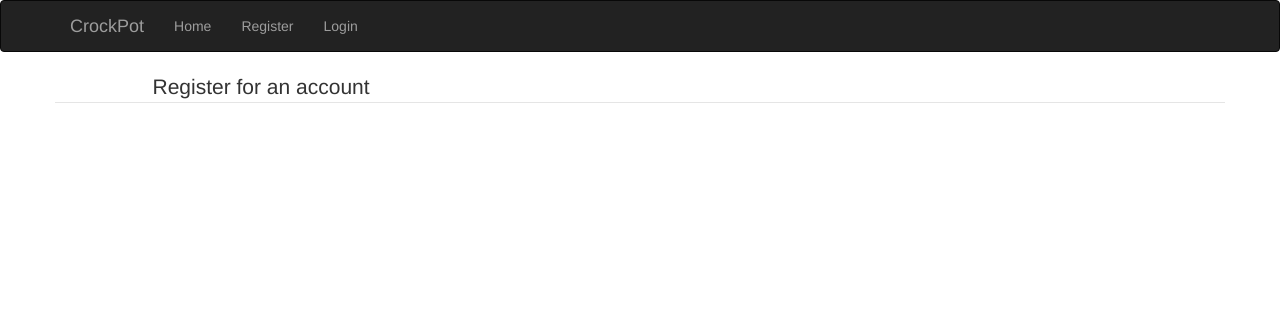
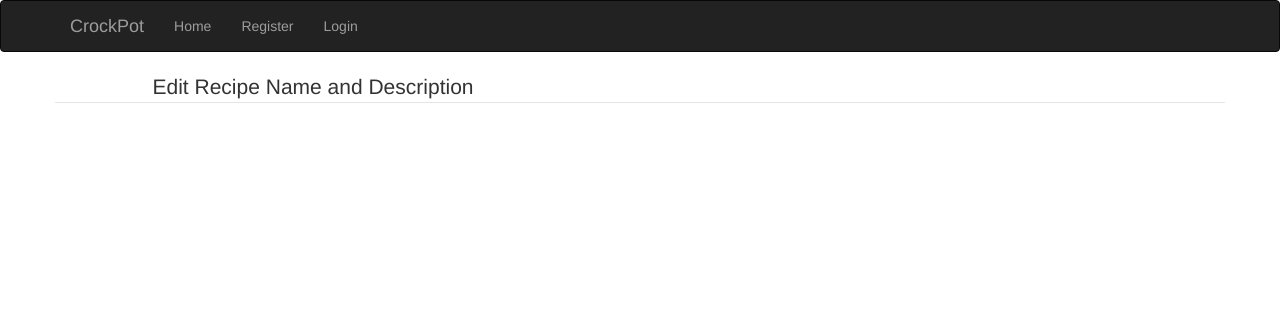
Before and after one commit to gawsk/CrockPot, a Flask app: template app/templates/recipe/edit_recipe.html in a window 1280 px wide. Shown: the top 312 px of the page. Run offline with Flask 2, Linux system fonts and the light colour scheme; the template is opened without the code that fills it: most values are stand-ins (such as "Sample title", 1, 10 or a date in 2020); parts of the project's set-up code (start-up, migrations or seed data) failed here and were passed over; some libraries are stand-ins or nearby versions.

Commit message:
-Fixed edit recipe headings

```diff
--- a/app/templates/recipe/edit_ingredient.html
+++ b/app/templates/recipe/edit_ingredient.html
@@ -16,7 +16,7 @@
       {{ utils.flashed_messages() }}
       <form action="{{ url_for('recipe.edit_ingredient', quantity_id=var.quantity_id) }}" method="post">
         {{ var.form.hidden_tag() }}
-        <legend>Register for an account</legend>
+        <legend>Edit Ingredient</legend>
         {{ wtf.form_field(var.form.description, class='form-control') }}
         {{ render_field(var.form.submit, class='btn btn-success btn-block') }}
       </form>
--- a/app/templates/recipe/edit_recipe.html
+++ b/app/templates/recipe/edit_recipe.html
@@ -16,7 +16,7 @@
       {{ utils.flashed_messages() }}
       <form action="{{ url_for('recipe.edit_recipe', recipe_id=var.recipe_id) }}" method="post">
         {{ var.form.hidden_tag() }}
-        <legend>Register for an account</legend>
+        <legend>Edit Recipe Name and Description</legend>
         {{ wtf.form_field(var.form.name, class='form-control') }}
         {{ wtf.form_field(var.form.description, class='form-control') }}
         {{ render_field(var.form.submit, class='btn btn-success btn-block') }}
--- a/app/templates/recipe/edit_recipe_step.html
+++ b/app/templates/recipe/edit_recipe_step.html
@@ -16,7 +16,7 @@
       {{ utils.flashed_messages() }}
       <form action="{{ url_for('recipe.edit_step', recipe_step_id=var.recipe_step_id) }}" method="post">
         {{ var.form.hidden_tag() }}
-        <legend>Register for an account</legend>
+        <legend>Edit Recipe Step</legend>
         {{ wtf.form_field(var.form.description, class='form-control') }}
         {{ render_field(var.form.submit, class='btn btn-success btn-block') }}
       </form>
```
